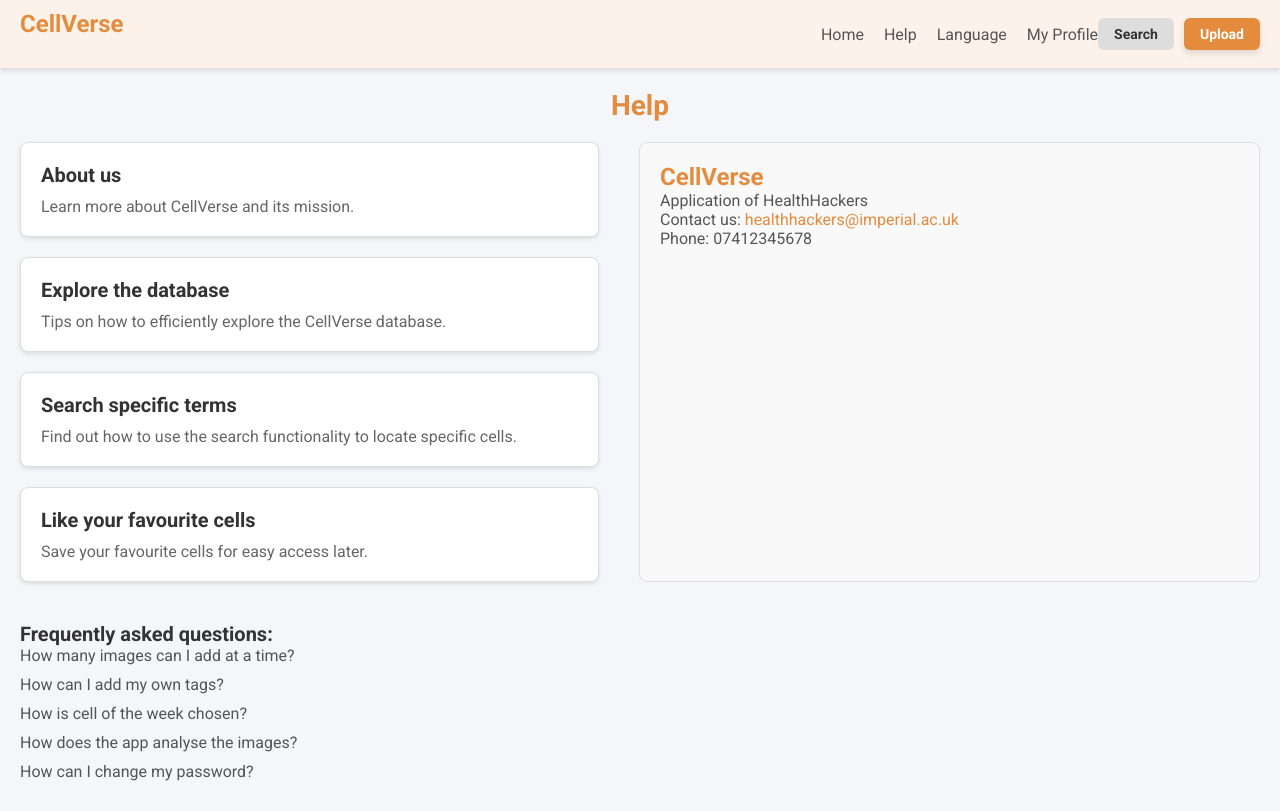
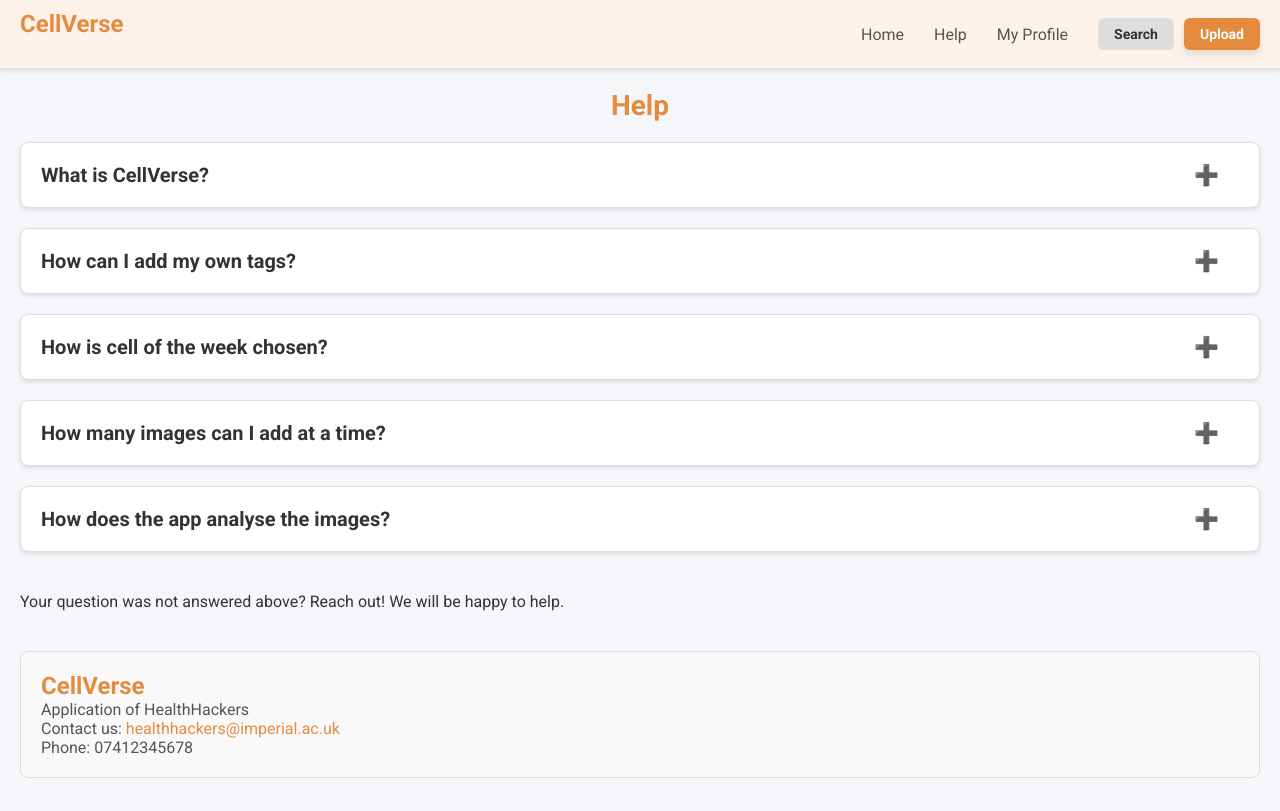
Before and after one commit to HealthHackers3/Electron-Frontend, a React (Create React App) app: page /help in a window 1280 px wide. Built offline with nearby package versions, Linux system fonts and the light colour scheme.

Commit message:
deleted languages from the header (our user never mentioned he wanted the app to be multilingual) Redesigned help page

```diff
--- a/main.js
+++ b/main.js
@@ -15,7 +15,7 @@ function createWindow() {
     });
 
     // Retry mechanism to wait for React dev server
-    const reactDevUrl = 'http://localhost:3000';
+    const reactDevUrl = 'http://localhost:7000';
     let retries = 0;
     const maxRetries = 5;
 
--- a/package.json
+++ b/package.json
@@ -5,7 +5,7 @@
   "scripts": {
     "start-react": "react-scripts start",
     "start-electron": "electron .",
-    "start": "concurrently \"npm run start-react\" \"npm run start-electron\""
+    "start": "PORT=7000 concurrently \"npm run start-react\" \"npm run start-electron\""
   },
   "devDependencies": {
     "concurrently": "^9.1.0",
@@ -19,7 +19,7 @@
     "rc-slider": "^11.1.7",
     "react": "^18.3.1",
     "react-dom": "^18.3.1",
-    "react-router-dom": "^7.0.1",
+    "react-router-dom": "^7.0.2",
     "react-scripts": "^5.0.1"
   },
   "build": {
--- a/src/Header.css
+++ b/src/Header.css
@@ -29,8 +29,9 @@
 /* Navigation Links */
 nav {
     display: flex;
-    gap: 20px;
+    gap: 30px;
     align-items: center;
+    margin-right: 30px;
 }
 
 nav a {
@@ -55,6 +56,7 @@ nav a:hover {
 .upload-button {
     padding: 8px 16px;
     border: none;
+    gap: 8px;
     border-radius: 6px;
     font-size: 14px;
     font-weight: bold;
--- a/src/Header.js
+++ b/src/Header.js
@@ -13,7 +13,6 @@ const Header = () => {
             <nav>
                 <a onClick={() => navigate("/")}>Home</a>
                 <a onClick={() => navigate("/help")}>Help</a>
-                <a onClick={() => navigate("/language")}>Language</a> {/* Placeholder for now */}
                 <a onClick={() => navigate("/user")}>My Profile</a>
             </nav>
             <div className="header-buttons">
--- a/src/HelpPage.css
+++ b/src/HelpPage.css
@@ -11,6 +11,8 @@ h1 {
 
 .help-container {
     display: flex;
+    flex-direction: column;  /* Ensures items are arranged vertically */
+    justify-content: flex-end;
     gap: 40px;
 }
 
@@ -34,12 +36,37 @@ h1 {
     font-size: 20px;
     margin: 0;
     color: #333;
+    display: flex;
+    justify-content: space-between;
+    align-items: center;
+    padding-right: 20px; /* Ensure space for the icon */
 }
 
 .accordion-content {
     margin-top: 10px;
     font-size: 16px;
     color: #666;
+    display: none; /* Start hidden */
+    transition: all 0.3s ease-in-out;
+}
+
+.accordion-item.active .accordion-content {
+    display: block; /* Show content when active */
+}
+
+.accordion-item.active {
+    background-color: #fafafa;
+}
+
+.accordion-item h3:after {
+    content: '\02795'; /* Unicode character for "plus" sign (+) */
+    font-size: 20px; /* Increase font size for better visibility */
+    color: #777;
+}
+
+.accordion-item.active h3:after {
+    content: "\2796"; /* Unicode character for "minus" sign (-) */
+    color: #e48b3d; /* Change color when active */
 }
 
 .contact-info {
--- a/src/HelpPage.js
+++ b/src/HelpPage.js
@@ -1,37 +1,58 @@
-import React from "react";
+import React, { useState } from "react";
 import "./HelpPage.css";
 
 const HelpPage = () => {
+    const [activeIndex, setActiveIndex] = useState(null);
+
+    const toggleAccordion = (index) => {
+        setActiveIndex(activeIndex === index ? null : index);
+    };
+
     return (
         <div className="help-page">
             <h1>Help</h1>
             <div className="help-container">
                 <div className="accordion">
-                    <div className="accordion-item">
-                        <h3>About us</h3>
-                        <div className="accordion-content">
-                            <p>Learn more about CellVerse and its mission.</p>
+                    {[
+                        {
+                            title: "What is CellVerse?",
+                            content: "CellVerse is a desktop application o help you manage your data. " +
+                                "It creates a database for your cell images and gives you the opportunity to store and edit " +
+                                "all the relevant information about them."
+                        },
+                        {
+                            title: "How can I add my own tags?",
+                            content: "If the tag you want to add does not yet exist," +
+                                "you can add it by typing the tag label and clicking add new tag."
+                        },
+                        {
+                            title: "How is cell of the week chosen?",
+                            content: "Cell of the week is chosen randomly very Monday at 00:00"
+                        },
+                        {
+                            title: "How many images can I add at a time?",
+                            content: "CellVerse supports uploading multiple images at once, so there is no upper limit on how many images can be added to a single entry."
+                        },
+                        {
+                            title: "How does the app analyse the images?",
+                            content: "An algorithm analyses the images you upload, counts cells and extracts their dimensions."
+                        },
+                    ].map((item, index) => (
+                        <div
+                            className={`accordion-item ${activeIndex === index ? 'active' : ''}`}
+                            key={index}
+                            onClick={() => toggleAccordion(index)}
+                        >
+                            <h3>{item.title}</h3>
+                            <div className="accordion-content">
+                                <p>{item.content}</p>
+                            </div>
                         </div>
-                    </div>
-                    <div className="accordion-item">
-                        <h3>Explore the database</h3>
-                        <div className="accordion-content">
-                            <p>Tips on how to efficiently explore the CellVerse database.</p>
-                        </div>
-                    </div>
-                    <div className="accordion-item">
-                        <h3>Search specific terms</h3>
-                        <div className="accordion-content">
-                            <p>Find out how to use the search functionality to locate specific cells.</p>
-                        </div>
-                    </div>
-                    <div className="accordion-item">
-                        <h3>Like your favourite cells</h3>
-                        <div className="accordion-content">
-                            <p>Save your favourite cells for easy access later.</p>
-                        </div>
-                    </div>
+                    ))}
                 </div>
+
+                <p> Your question was not answered above? Reach out! We will be happy to help. </p>
+
                 <div className="contact-info">
                     <h2>CellVerse</h2>
                     <p>Application of HealthHackers</p>
@@ -39,16 +60,6 @@ const HelpPage = () => {
                     <p>Phone: 07412345678</p>
                 </div>
             </div>
-            <div className="faq">
-                <h3>Frequently asked questions:</h3>
-                <ul>
-                    <li>How many images can I add at a time?</li>
-                    <li>How can I add my own tags?</li>
-                    <li>How is cell of the week chosen?</li>
-                    <li>How does the app analyse the images?</li>
-                    <li>How can I change my password?</li>
-                </ul>
-            </div>
         </div>
     );
 };
--- a/src/HomePage.css
+++ b/src/HomePage.css
@@ -68,6 +68,13 @@
     grid-template-columns: repeat(auto-fill, minmax(150px, 1fr));
     gap: 20px;
 }
+.results-grid img {
+    width: 100%;
+    max-width: 100px;
+    height: auto;
+    border-radius: 2px;
+    object-fit: cover;
+}
 
 .results-table {
     width: 100%;
--- a/src/HomePage.js
+++ b/src/HomePage.js
@@ -10,7 +10,7 @@ const HomePage = () => {
 
     const navigate = useNavigate();
 
-    // Simulate fetching data
+    // Display a random cell of the week
     useEffect(() => {
         const fetchData = () => {
             const mockData = Array(56)
@@ -23,15 +23,37 @@ const HomePage = () => {
                     likes: Math.floor(Math.random() * 100),
                     imageUrl: `https://via.placeholder.com/150?text=Cell+${idx + 1}`,
                 }));
+
             setData(mockData);
 
-            // Randomly select one cell for "Cell of the Week"
-            const randomIndex = Math.floor(Math.random() * mockData.length);
-            setRandomCell(mockData[randomIndex]);
+            // Check if 'randomCellOfWeek' is already stored and valid
+            const storedCell = localStorage.getItem("randomCellOfWeek");
+            const storedWeek = localStorage.getItem("randomCellWeek");
+
+            // Get current week's start date (Monday midnight)
+            const currentWeek = new Date();
+            currentWeek.setHours(0, 0, 0, 0); // Reset time to midnight
+            currentWeek.setDate(currentWeek.getDate() - currentWeek.getDay() + 1); // Move to Monday
+
+            const currentWeekString = currentWeek.toISOString();
+
+            if (storedCell && storedWeek === currentWeekString) {
+                setRandomCell(JSON.parse(storedCell)); // Use stored cell if valid
+            } else {
+                // Select a random cell and save it for the week
+                const randomIndex = Math.floor(Math.random() * mockData.length);
+                const chosenCell = mockData[randomIndex];
+
+                localStorage.setItem("randomCellOfWeek", JSON.stringify(chosenCell));
+                localStorage.setItem("randomCellWeek", currentWeekString);
+
+                setRandomCell(chosenCell);
+            }
         };
 
         fetchData();
     }, []);
+
 
     const handleCardClick = (id) => {
         const properties = {
```
Also changed, not shown: 1 other file (tests, documents, lock files or other folders).
